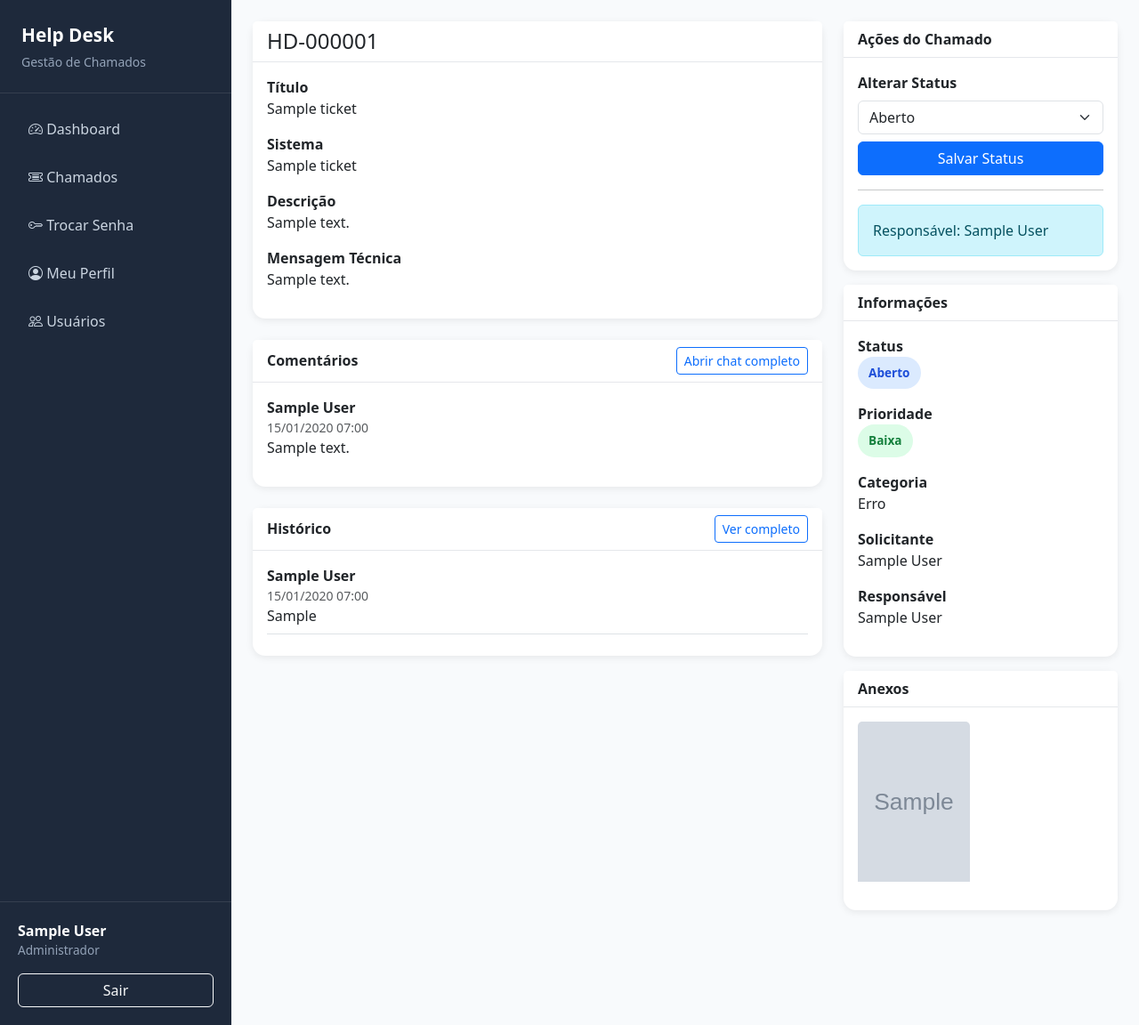
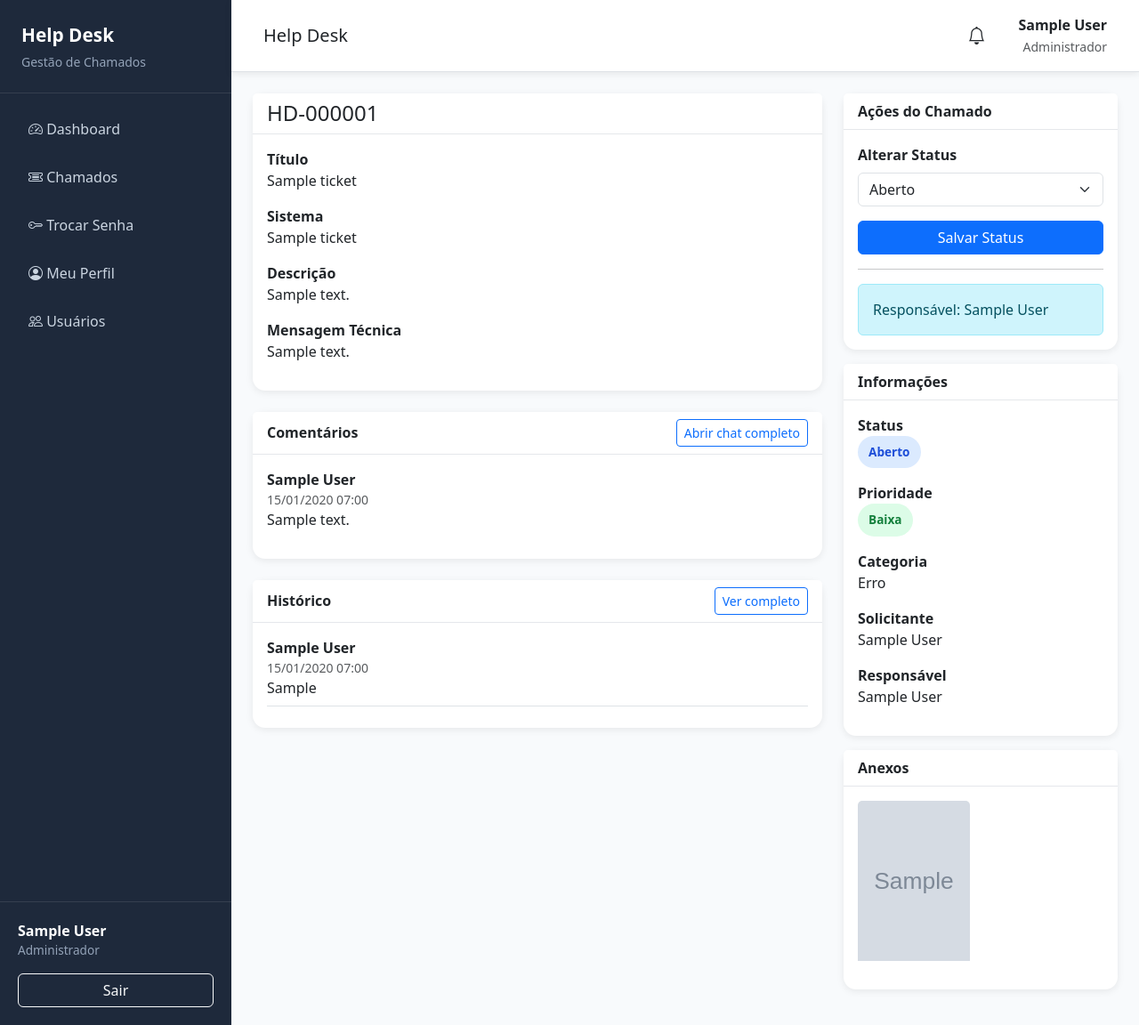
Before and after one commit to glaucosawaya/help-desk, a Django app: page /tickets/1/ in a window 1280 px wide. Shown: the whole page at 89% size. Run offline with Django 5.2, Linux system fonts and the light colour scheme; a user stored in the database is signed in; tables that the repository leaves empty hold one stand-in row (values such as "Sample post"); grey boxes marked "Sample" are stand-in pictures; data that the repository does not hold is empty; some libraries are stand-ins or nearby versions.

Commit message:
Notificações: dropdown, leitura automática e aprovação de resolução

```diff
--- a/config/settings.py
+++ b/config/settings.py
@@ -66,6 +66,7 @@ TEMPLATES = [
                 'django.template.context_processors.request',
                 'django.contrib.auth.context_processors.auth',
                 'django.contrib.messages.context_processors.messages',
+                'tickets.context_processors.notifications',
             ],
         },
     },
--- a/static/css/base.css
+++ b/static/css/base.css
@@ -82,7 +82,8 @@
 }
 .main-content {
     flex: 1;
-    padding: 24px;
+    padding: 1.5rem;
+    overflow-y: auto;
     min-width: 0;
 }
 .ticket-link {
@@ -191,3 +192,9 @@
     border-bottom: 1px solid #e5e7eb;
     font-weight: 600;
 }
+.content-wrapper{
+    flex: 1;
+    display: flex;
+    flex-direction: column;
+    min-width: 0;
+}
--- a/static/js/tickets/ticket-detail.js
+++ b/static/js/tickets/ticket-detail.js
@@ -15,10 +15,74 @@ document.addEventListener("DOMContentLoaded", function () {
 });
 document.addEventListener("DOMContentLoaded", function () {
 
-    const chatBox = document.getElementById("chat-box");
+    const chatModal = document.getElementById("chatModal");
 
-    if (chatBox) {
-        chatBox.scrollTop = chatBox.scrollHeight;
+    if (chatModal) {
+
+        chatModal.addEventListener("shown.bs.modal", function () {
+
+            const chatBox = document.getElementById("chat-box");
+
+            if (chatBox) {
+                chatBox.scrollTop = chatBox.scrollHeight;
+            }
+
+        });
+
     }
 
 });
+
+const chatForm = document.getElementById("chat-form");
+
+if (chatForm) {
+
+    chatForm.addEventListener("submit", function (e) {
+
+        e.preventDefault();
+
+        const formData = new FormData(chatForm);
+
+        fetch(chatForm.action, {
+            method: "POST",
+            body: formData,
+            headers: {
+                "X-Requested-With": "XMLHttpRequest"
+            }
+        })
+        .then(response => response.json())
+        .then(data => {
+
+            if (data.success) {
+
+                const chatBox = document.getElementById("chat-box");
+
+                chatBox.insertAdjacentHTML("beforeend", `
+                    <div class="d-flex justify-content-end mb-3">
+                        <div class="bg-primary text-white p-2 rounded"
+                             style="max-width:70%;">
+
+                            <small class="d-block fw-bold">
+                                Você
+                            </small>
+
+                            ${data.comment}
+
+                            <div class="small text-white-50 text-end">
+                                ${data.created_at}
+                            </div>
+
+                        </div>
+                    </div>
+                `);
+
+                chatForm.reset();
+
+                chatBox.scrollTop = chatBox.scrollHeight;
+            }
+
+        });
+
+    });
+
+}
--- a/templates/components/navbar.html
+++ b/templates/components/navbar.html
@@ -1,20 +1,107 @@
-<nav class="navbar navbar-dark bg-dark">
+<nav class="navbar navbar-expand-lg bg-white border-bottom px-4 py-3 shadow-sm">
 
     <div class="container-fluid">
 
-        <span class="navbar-brand">
-            Help Desk
-        </span>
+        <!-- Título -->
+        <div>
+            <h5 class="mb-0">
+                Help Desk
+            </h5>
+        </div>
 
-        {% if user.is_authenticated %}
+        <!-- Lado direito -->
+        <div class="d-flex align-items-center gap-4">
 
-        <span class="text-white">
+            <!-- Notificações -->
+        <div class="dropdown">
 
-            {{ user.nome_exibicao }}
+            <button
+                class="btn position-relative"
+                data-bs-toggle="dropdown"
+                aria-expanded="false">
 
-        </span>
+                <i class="bi bi-bell fs-5"></i>
 
-        {% endif %}
+                {% if unread_notifications_count > 0 %}
+
+                    <span class="position-absolute top-0 start-100 translate-middle badge rounded-pill bg-danger">
+
+                        {{ unread_notifications_count }}
+
+                    </span>
+
+                {% endif %}
+
+            </button>
+
+            <div class="dropdown-menu dropdown-menu-end shadow"
+                style="width: 350px;">
+
+                <div class="px-3 py-2 border-bottom">
+
+                    <strong>Notificações</strong>
+
+                </div>
+
+                {% for notification in recent_notifications %}
+
+                   <a href="{% url 'notification-open' notification.id %}"
+                      class="dropdown-item py-3">
+
+
+                        <div class="fw-semibold text-wrap" style="white-space: normal;">
+                            {{ notification.message }}
+                        </div>
+
+                        <small class="text-muted">
+
+                            {{ notification.ticket.codigo }}
+                            •
+                            {{ notification.created_at|timesince }} atrás
+
+                        </small>
+
+                    </a>
+
+                {% empty %}
+
+                    <div class="px-3 py-3 text-muted text-center">
+
+                        Você não possui notificações.
+
+                    </div>
+
+                {% endfor %}
+
+                <div class="border-top">
+
+                    <a href="{% url 'notification-list' %}"
+                    class="dropdown-item text-center fw-semibold py-2">
+
+                        Ver todas →
+
+                    </a>
+
+                </div>
+
+            </div>
+
+        </div>
+
+            <!-- Usuário -->
+            <div class="text-end">
+
+                <div class="fw-semibold">
+                    {{ request.user.nome_exibicao }}
+                </div>
+
+                <small class="text-muted">
+                    {{ request.user.get_role_display }}
+                </small>
+
+            </div>
+
+        </div>
 
     </div>
 
--- a/templates/layouts/base.html
+++ b/templates/layouts/base.html
@@ -42,12 +42,18 @@
 
         {% include 'components/sidebar.html' %}
 
+        <div class="content-wrapper">
+
+            {% include 'components/navbar.html' %}
+
             <main class="main-content">
 
                 {% block content %}
                 {% endblock %}
 
             </main>
+
+        </div>
 
     </div>
 
--- a/templates/tickets/detail.html
+++ b/templates/tickets/detail.html
@@ -46,6 +46,38 @@ Chamado #{{ ticket.id }}
             </div>
 
         </div>
+
+        {% if ticket.status == 'RESOLVED' and request.user == ticket.requester %}
+
+<div class="alert alert-success mt-3">
+
+    <h6>
+        <i class="bi bi-check-circle-fill"></i>
+        Chamado resolvido
+    </h6>
+
+    <p>
+        O técnico marcou este chamado como resolvido.
+        Confirme abaixo se o problema foi solucionado.
+    </p>
+
+    <form method="POST" action="{% url 'ticket-approve-resolution' ticket.pk %}">
+        {% csrf_token %}
+
+        <button name="action" value="confirm" class="btn btn-success">
+            Sim, foi resolvido
+        </button>
+
+        <button name="action" value="reject" class="btn btn-danger">
+            Ainda não foi resolvido
+        </button>
+
+    </form>
+
+</div>
+
+{% endif %}
+
         <!-- Comentários -->
         <div class="card shadow-sm mb-4">
 
@@ -163,6 +195,7 @@ Chamado #{{ ticket.id }}
                     {% csrf_token %}
 
                     <select
+                        id="status-select"
                         name="status"
                         class="form-select mt-2">
 
@@ -180,9 +213,28 @@ Chamado #{{ ticket.id }}
 
                     </select>
 
+                    <div
+                        id="waiting-message-container"
+                        class="mt-3"
+                        style="display:none;">
+
+                        <label class="form-label">
+
+                            Mensagem ao usuário
+
+                        </label>
+
+                        <textarea
+                            name="waiting_message"
+                            class="form-control"
+                            rows="3"
+                            placeholder="Ex.: Preciso do print completo do erro e informar em qual tela ocorreu."></textarea>
+
+                    </div>
+
                     <button
                         type="submit"
-                        class="btn btn-primary w-100 mt-2">
+                        class="btn btn-primary w-100 mt-3">
 
                         Salvar Status
 
@@ -222,6 +274,8 @@ Chamado #{{ ticket.id }}
 
         <!-- Card Status -->
 
+        <!-- Card Status -->
+
 <div class="card shadow-sm mb-3">
 
     <div class="card-header">
@@ -231,6 +285,42 @@ Chamado #{{ ticket.id }}
     <div class="card-body">
 
         <div class="mb-3">
+
+            {% if ticket.status == 'WAITING_USER' and request.user == ticket.requester %}
+
+                <div class="alert alert-warning">
+
+                    <h6>
+                        <i class="bi bi-exclamation-circle-fill"></i>
+                        Ação necessária
+                    </h6>
+
+                    <p class="mb-2">
+                        Seu técnico precisa de mais informações para continuar o atendimento.
+                    </p>
+
+                    {% if ticket.waiting_message %}
+
+                        <blockquote class="border-start border-4 ps-3 fst-italic mb-3">
+
+                            {{ ticket.waiting_message }}
+
+                        </blockquote>
+
+                    {% endif %}
+
+                    <button
+                        class="btn btn-warning"
+                        data-bs-toggle="modal"
+                        data-bs-target="#chatModal">
+
+                        Responder agora
+
+                    </button>
+
+                </div>
+
+            {% endif %}
 
             <strong>Status</strong>
 
@@ -299,7 +389,6 @@ Chamado #{{ ticket.id }}
         </div>
 
     </div>
-
 
 </div>
 <!-- Card Anexos -->
@@ -377,7 +466,7 @@ Chamado #{{ ticket.id }}
 
                     {% for comment in comments_all %}
 
-                        {% if comment.user == request.user %}
+                        {% if comment.user.id == request.user.id %}
 
                             <!-- MINHA MENSAGEM (DIREITA) -->
                             <div class="d-flex justify-content-end mb-3">
@@ -428,14 +517,15 @@ Chamado #{{ ticket.id }}
                 <!-- INPUT FIXO (NUNCA SAI DA TELA) -->
                 <div class="border-top p-3 bg-white">
 
-                    <form method="post"
+                    <form id="chat-form"
+                        method="post"
                         action="{% url 'ticket-comment' ticket.id %}"
                         class="d-flex gap-2">
 
                         {% csrf_token %}
 
                         <div class="flex-grow-1">
-                            {{ comment_form.comment }}
+                            {{ comment_form.comment|safe }}
                         </div>
 
                         <button type="submit" class="btn btn-primary">
@@ -548,6 +638,32 @@ Chamado #{{ ticket.id }}
     </div>
 
 </div>
+<script>
 
+document.addEventListener("DOMContentLoaded", function () {
+
+    const statusSelect = document.getElementById("status-select");
+    const waitingContainer = document.getElementById("waiting-message-container");
+
+    function toggleWaitingMessage() {
+
+        if (statusSelect.value === "WAITING_USER") {
+
+            waitingContainer.style.display = "block";
+
+        } else {
+
+            waitingContainer.style.display = "none";
+
+        }
+    }
+
+    toggleWaitingMessage();
+
+    statusSelect.addEventListener("change", toggleWaitingMessage);
+
+});
+
+</script>
 <script src="{% static 'js/tickets/ticket-detail.js' %}"></script>
 {% endblock %}
--- /dev/null
+++ b/tickets/context_processors.py
@@ -0,0 +1,25 @@
+from .models import Notification
+
+
+def notifications(request):
+
+    if request.user.is_authenticated:
+
+        unread_notifications = Notification.objects.filter(
+            recipient=request.user,
+            is_read=False
+        )
+
+        unread_count = unread_notifications.count()
+
+        recent_notifications = unread_notifications[:5]
+
+        return {
+            "unread_notifications_count": unread_count,
+            "recent_notifications": recent_notifications,
+        }
+
+    return {
+        "unread_notifications_count": 0,
+        "recent_notifications": [],
+    }
--- a/tickets/urls.py
+++ b/tickets/urls.py
@@ -4,9 +4,12 @@ from .views import (
     TicketCreateView,
     TicketListView,
     TicketDetailView,
+    NotificationListView,
     alterar_status,
     assumir_chamado,
     adicionar_comentario,
+    marcar_notificacao_lida,
+    approve_resolution,
 )
 
 
@@ -44,4 +47,19 @@ urlpatterns = [
         adicionar_comentario,
         name="ticket-comment"
     ),
+    path(
+        "notifications/",
+        NotificationListView.as_view(),
+        name="notification-list",
+    ),
+    path(
+        "notifications/<int:pk>/open/",
+        marcar_notificacao_lida,
+        name="notification-open",
+    ),
+    path(
+        "<int:pk>/approve-resolution/",
+        approve_resolution,
+        name="ticket-approve-resolution"
+    ),
 ]
--- a/tickets/views.py
+++ b/tickets/views.py
@@ -10,6 +10,7 @@ from .models import (
     TicketHistory,
     TicketComment,
     TicketAttachment,
+    Notification,
 )
 from .forms import (
     TicketForm,
@@ -20,6 +21,8 @@ from django.contrib.auth.decorators import login_required
 from django.shortcuts import redirect, get_object_or_404
 from django.db.models import Count
 from django.http import Http404
+from django.http import JsonResponse
+from django.utils import timezone
 
 
 class TicketDetailView(
@@ -211,13 +214,57 @@ def alterar_status(request, pk):
 
     if request.method == "POST":
 
-        novo_status = request.POST.get(
-            "status"
-        )
+        novo_status = request.POST.get("status")
+        mensagem = request.POST.get("waiting_message")
 
         ticket.status = novo_status
 
+        if novo_status == Ticket.Status.WAITING_USER:
+            ticket.waiting_message = mensagem
+        else:
+            ticket.waiting_message = None
+
+        if novo_status == Ticket.Status.RESOLVED:
+
+            ticket.resolved_by = request.user
+            ticket.resolved_at = timezone.now()
+
+            Notification.objects.create(
+                recipient=ticket.requester,
+                ticket=ticket,
+                message=(
+                    f"Seu chamado {ticket.codigo} foi resolvido. "
+                    "Clique para aprovar ou rejeitar a solução."
+                )
+            )
+
         ticket.save()
+
+    if novo_status == Ticket.Status.WAITING_USER and mensagem:
+
+        Notification.objects.create(
+            recipient=ticket.requester,
+            ticket=ticket,
+            message="O técnico solicitou mais informações."
+        )
+
+        TicketHistory.objects.create(
+            ticket=ticket,
+            user=request.user,
+            action=f"Aguardando usuário: {mensagem}"
+        )
+
+    else:
+
+        Notification.objects.create(
+            recipient=ticket.requester,
+            ticket=ticket,
+            message=(
+                f"Seu chamado {ticket.codigo} "
+                f"foi atualizado para "
+                f"{ticket.get_status_display()}."
+            )
+        )
 
         TicketHistory.objects.create(
             ticket=ticket,
@@ -253,5 +300,111 @@ def adicionar_comentario(request, pk):
                 user=request.user,
                 action=f"Comentário: {comentario}"
             )
+            if (
+                request.user == ticket.requester
+                and ticket.status == Ticket.Status.WAITING_USER
+                and ticket.assigned_to
+            ):
+
+                Notification.objects.create(
+                    recipient=ticket.assigned_to,
+                    ticket=ticket,
+                    message=(
+                        f"{request.user.nome_exibicao} "
+                        f"respondeu ao chamado {ticket.codigo}."
+                    )
+                )
+
+                TicketHistory.objects.create(
+                    ticket=ticket,
+                    user=request.user,
+                    action="Usuário respondeu à solicitação do técnico."
+                )
+
+    if request.headers.get("X-Requested-With") == "XMLHttpRequest":
+
+        return JsonResponse({
+            "success": True,
+            "user": request.user.nome_exibicao,
+            "comment": comentario,
+            "created_at": timezone.localtime().strftime("%d/%m %H:%M"),
+        })
+
+    return redirect(
+        "ticket-detail",
+        pk=pk
+    )
+
+
+class NotificationListView(LoginRequiredMixin, ListView):
+
+    model = Notification
+
+    template_name = "tickets/notifications.html"
+
+    context_object_name = "notifications"
+
+    paginate_by = 20
+
+    def get_queryset(self):
+
+        return Notification.objects.filter(
+            recipient=self.request.user
+        ).select_related(
+            "ticket"
+        )
+
+
+@login_required
+def marcar_notificacao_lida(request, pk):
+
+    notification = get_object_or_404(
+        Notification,
+        pk=pk,
+        recipient=request.user
+    )
+
+    notification.is_read = True
+    notification.save()
+
+    return redirect(
+        "ticket-detail",
+        pk=notification.ticket.id
+    )
+
+
+@login_required
+def approve_resolution(request, pk):
+
+    ticket = get_object_or_404(Ticket, pk=pk)
+
+    if request.user != ticket.requester:
+        return redirect("ticket-detail", pk=pk)
+
+    if request.method == "POST":
+
+        action = request.POST.get("action")
+
+        if action == "confirm":
+
+            ticket.status = Ticket.Status.CLOSED
+
+            TicketHistory.objects.create(
+                ticket=ticket,
+                user=request.user,
+                action="Resolução aprovada pelo usuário"
+            )
+
+        elif action == "reject":
+
+            ticket.status = Ticket.Status.DEVELOPMENT
+
+            TicketHistory.objects.create(
+                ticket=ticket,
+                user=request.user,
+                action="Resolução rejeitada pelo usuário"
+            )
+
+        ticket.save()
 
     return redirect("ticket-detail", pk=pk)
```
Also changed, not shown: templates/tickets/notifications.html (added, +58 -0 lines), tickets/models.py (+54 -0 lines), tickets/migrations/0006_ticketattachment_waiting_message.py (added), tickets/migrations/0007_remove_ticketattachment_waiting_message_and_more.py (added), tickets/migrations/0008_notification.py (added), tickets/migrations/0009_ticket_resolved_at_ticket_resolved_by.py (added). Lines whose indentation alone changed are shown as unchanged.
